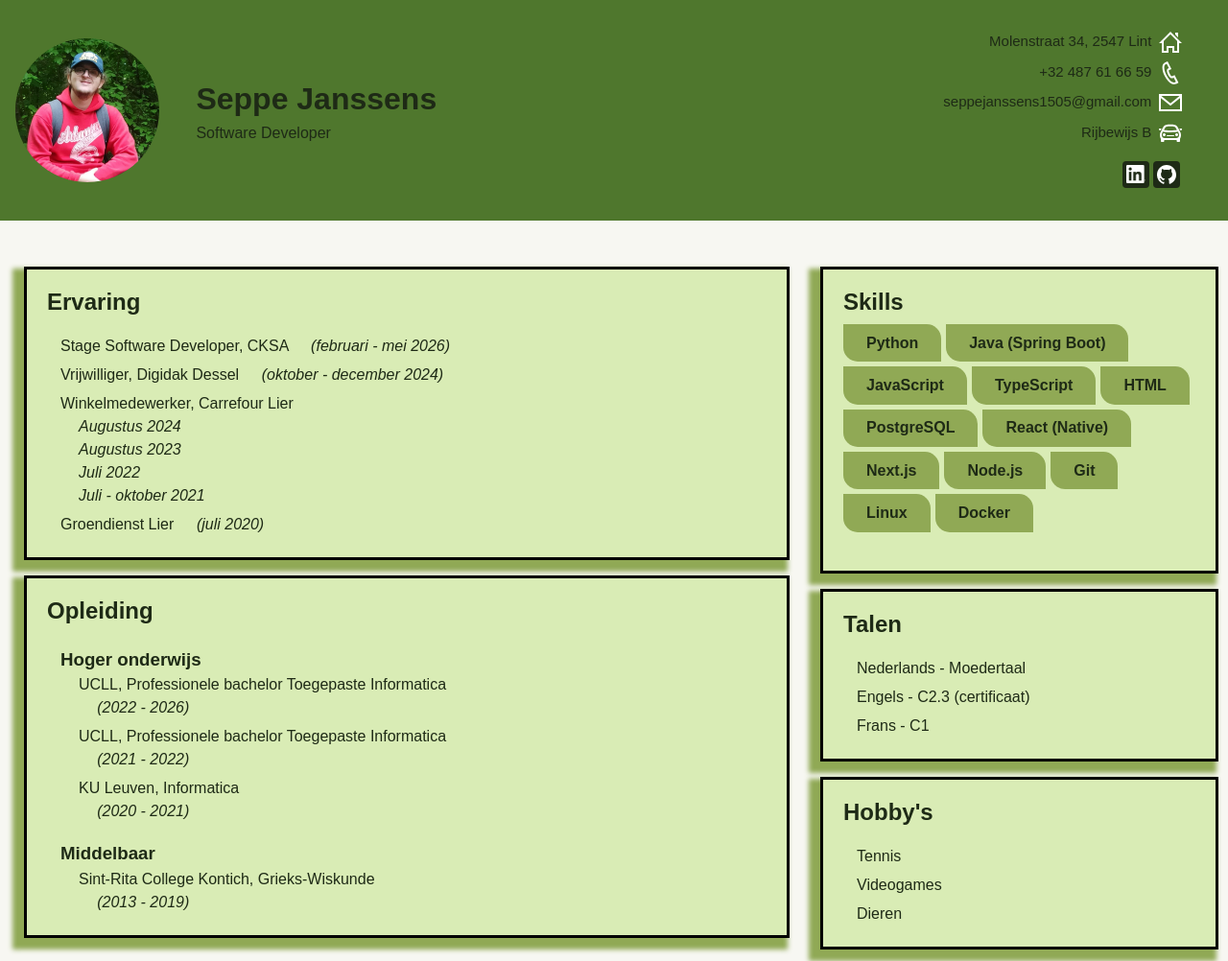
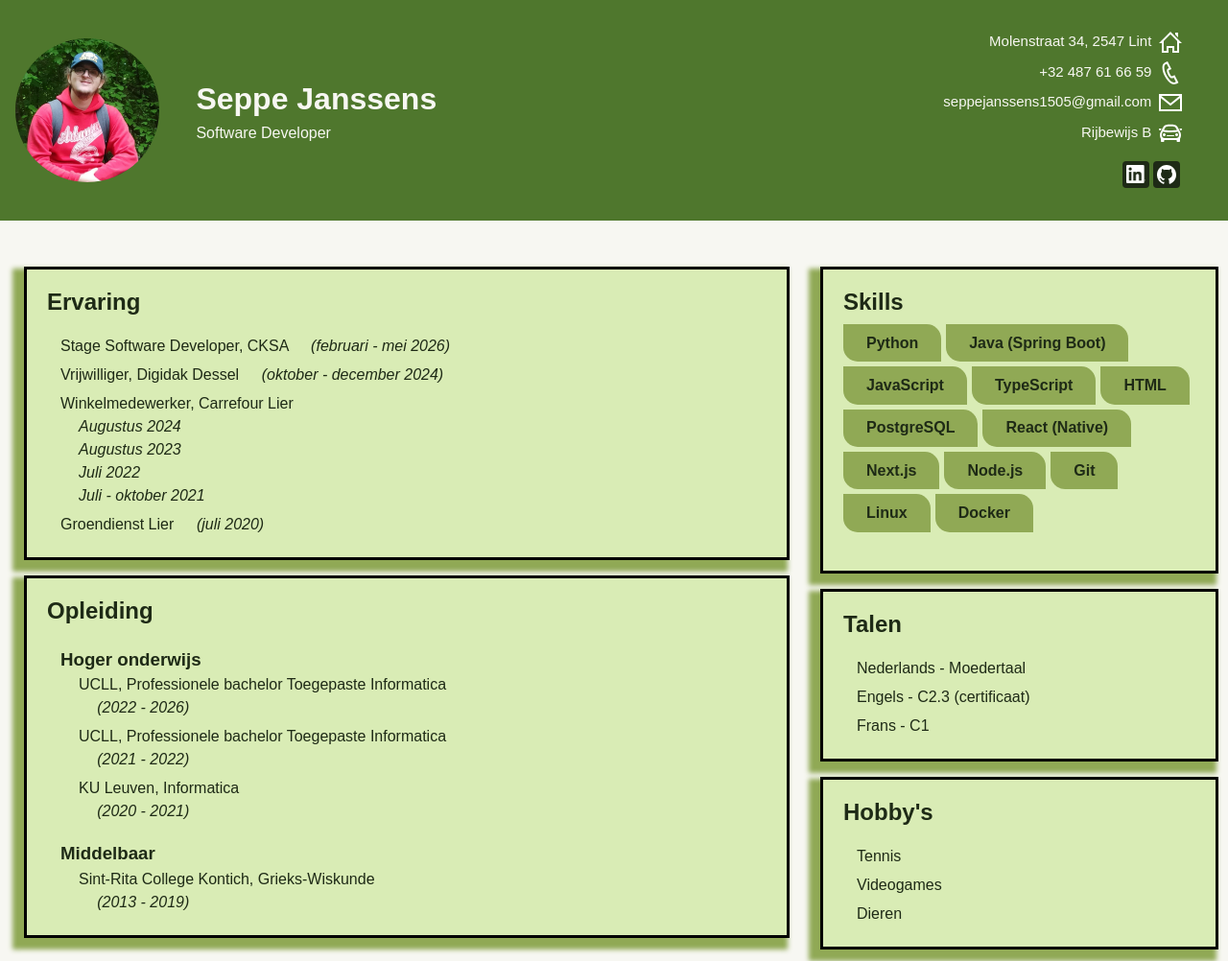
Before and after one commit to Zjepp/curriculum, a plain HTML site: page index.html in a window 1280 px wide. Shown: the top 1002 px of the page at 96% size. Drawn offline with Linux system fonts and the light colour scheme.

Commit message:
header text color to white to be more readable

```diff
--- a/styles.css
+++ b/styles.css
@@ -21,6 +21,7 @@ header {
   padding: clamp(8px, 1.25vw, 16px);
   padding: auto;
   background-color: var(--secondary-bg);
+  color: var(--primary-bg);
 }
 
 .header {
@@ -78,7 +79,7 @@ header p {
 
 header a {
   text-decoration: none;
-  color: var(--font);
+  color: var(--primary-bg);
   transition: all 150ms linear;
 }
 
@@ -90,7 +91,7 @@ header a {
 }
 
 header a:hover {
-  color: var(--card-bg);
+  color: var(--font);
   transition: all 150ms linear;
 }
 
```
